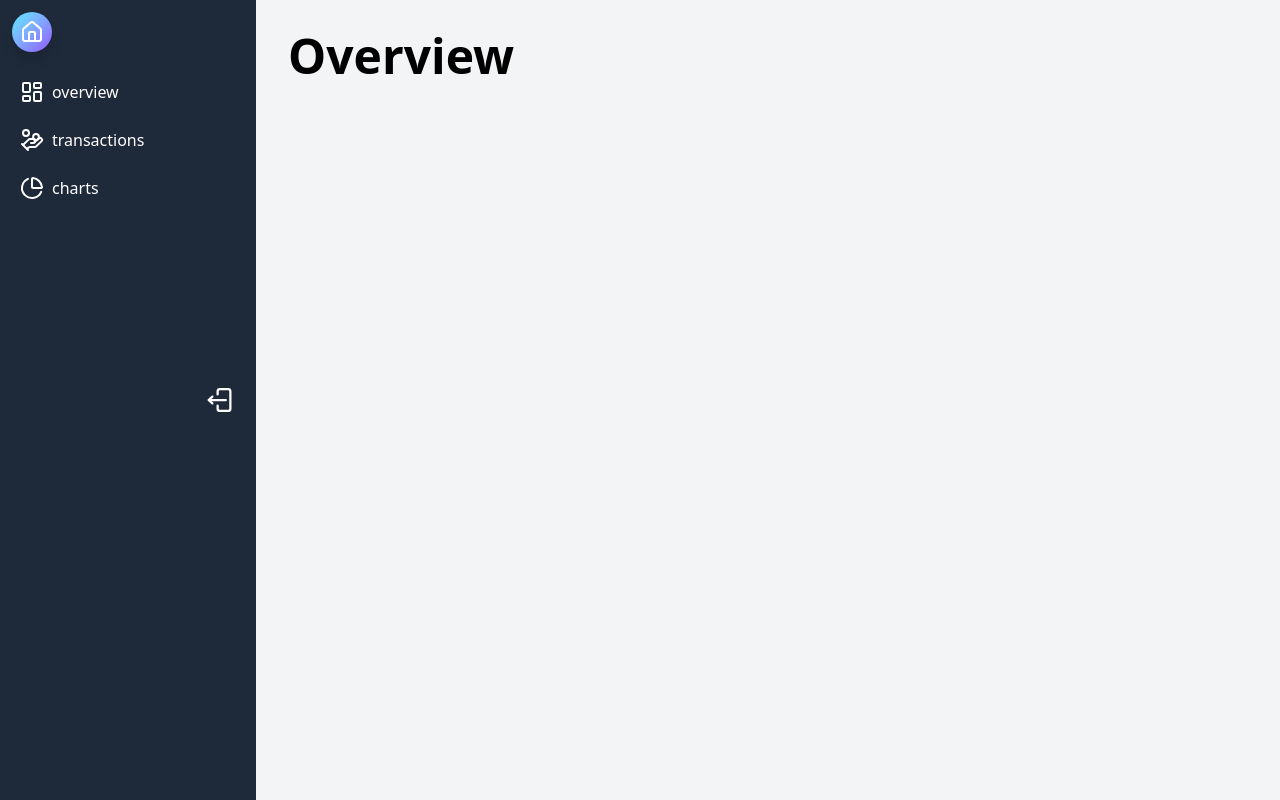
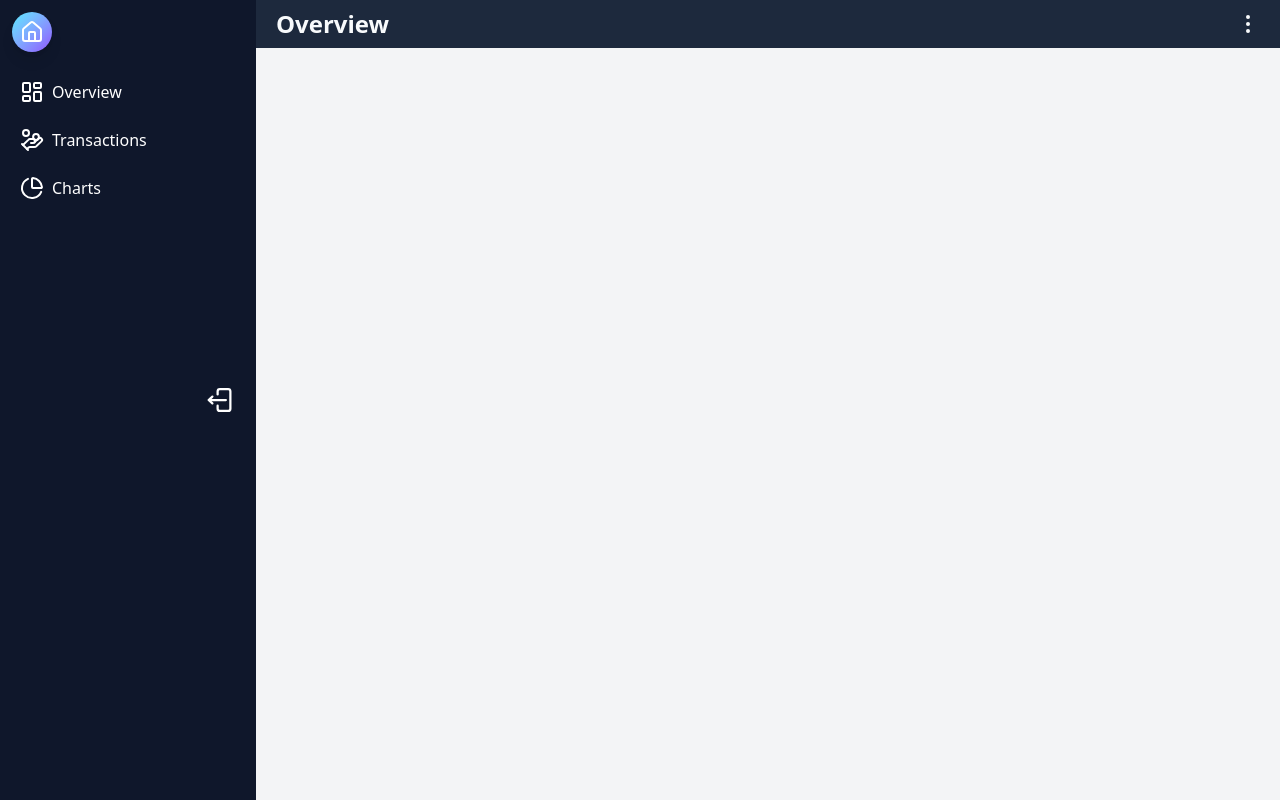
Before and after one commit to ravikanttarare95/pocket-pilot, a React (Vite) app in the folder client/: page /dashboard in a window 1280 px wide. Built offline with nearby package versions, Linux system fonts and the light colour scheme; a web font is replaced by a local one.

Commit message:
DashboardTopBar

```diff
--- /dev/null
+++ b/client/src/components/DashboardTopBar.jsx
@@ -0,0 +1,26 @@
+import React, { useState } from "react";
+import { EllipsisVertical } from "lucide-react";
+
+function DashboardTopBar({ dashTopBarTitle }) {
+  const [showLogOut, setShowLogOut] = useState(false);
+  return (
+    <div className="flex items-center justify-between sticky top-0 right-0 left-0 px-5 py-2 bg-slate-800 text-slate-50">
+      <p className="text-2xl font-bold">{dashTopBarTitle}</p>
+      <EllipsisVertical
+        className="cursor-pointer"
+        onClick={() => {
+          setShowLogOut(!showLogOut);
+        }}
+      />
+      <div
+        className={`${
+          showLogOut ? "block" : "hidden"
+        } fixed right-8 top-15 py-1 px-3 border rounded-md text-rose-700 cursor-pointer bg-rose-200 border-rose-700 font-bold`}
+      >
+        Logout
+      </div>
+    </div>
+  );
+}
+
+export default DashboardTopBar;
--- a/client/src/views/Charts.jsx
+++ b/client/src/views/Charts.jsx
@@ -1,7 +1,12 @@
 import React from "react";
+import DashboardTopBar from "./../components/DashboardTopBar";
 
 function Charts() {
-  return <div className="text-5xl font-extrabold">Charts</div>;
+  return (
+    <div className="">
+      <DashboardTopBar dashTopBarTitle="Charts" />
+    </div>
+  );
 }
 
 export default Charts;
--- a/client/src/views/Dashboard.jsx
+++ b/client/src/views/Dashboard.jsx
@@ -24,7 +24,7 @@ function Dashboard() {
       <aside
         className={`relative ${
           isClose ? "w-fit" : "w-64 max-sm:fixed left-0 top-0 bottom-0"
-        } bg-gray-800 text-white p-3 transition-width duration-300`}
+        } bg-slate-900 text-white p-1 sm:p-3 transition-width duration-300 z-49`}
       >
         <div className="absolute right-5 top-1/2 -translate-y-1/2 cursor-pointer">
           {isClose ? (
@@ -69,7 +69,7 @@ function Dashboard() {
                 }}
               >
                 <Icon />
-                <span className={`${isClose ? "hidden" : "block"}`}>
+                <span className={`${isClose ? "hidden" : "block capitalize"}`}>
                   {title}
                 </span>
               </li>
@@ -77,7 +77,7 @@ function Dashboard() {
           })}
         </ul>
       </aside>
-      <main className="flex-1 bg-gray-100 p-8">
+      <main className="flex-1 bg-gray-100">
         {mainContent === "overview" ? (
           <Overview />
         ) : mainContent === "transactions" ? (
--- a/client/src/views/Overview.jsx
+++ b/client/src/views/Overview.jsx
@@ -1,7 +1,11 @@
 import React from "react";
-
+import DashboardTopBar from "./../components/DashboardTopBar";
 function Overview() {
-  return <div className="text-5xl font-extrabold">Overview</div>;
+  return (
+    <div className="">
+      <DashboardTopBar dashTopBarTitle="Overview" />
+    </div>
+  );
 }
 
 export default Overview;
--- a/client/src/views/Transactions.jsx
+++ b/client/src/views/Transactions.jsx
@@ -1,7 +1,12 @@
 import React from "react";
+import DashboardTopBar from "./../components/DashboardTopBar";
 
 function Transactions() {
-  return <div className="text-5xl font-extrabold">Transactions</div>;
+  return (
+    <div className="">
+      <DashboardTopBar dashTopBarTitle="Transactions" />
+    </div>
+  );
 }
 
 export default Transactions;
```
